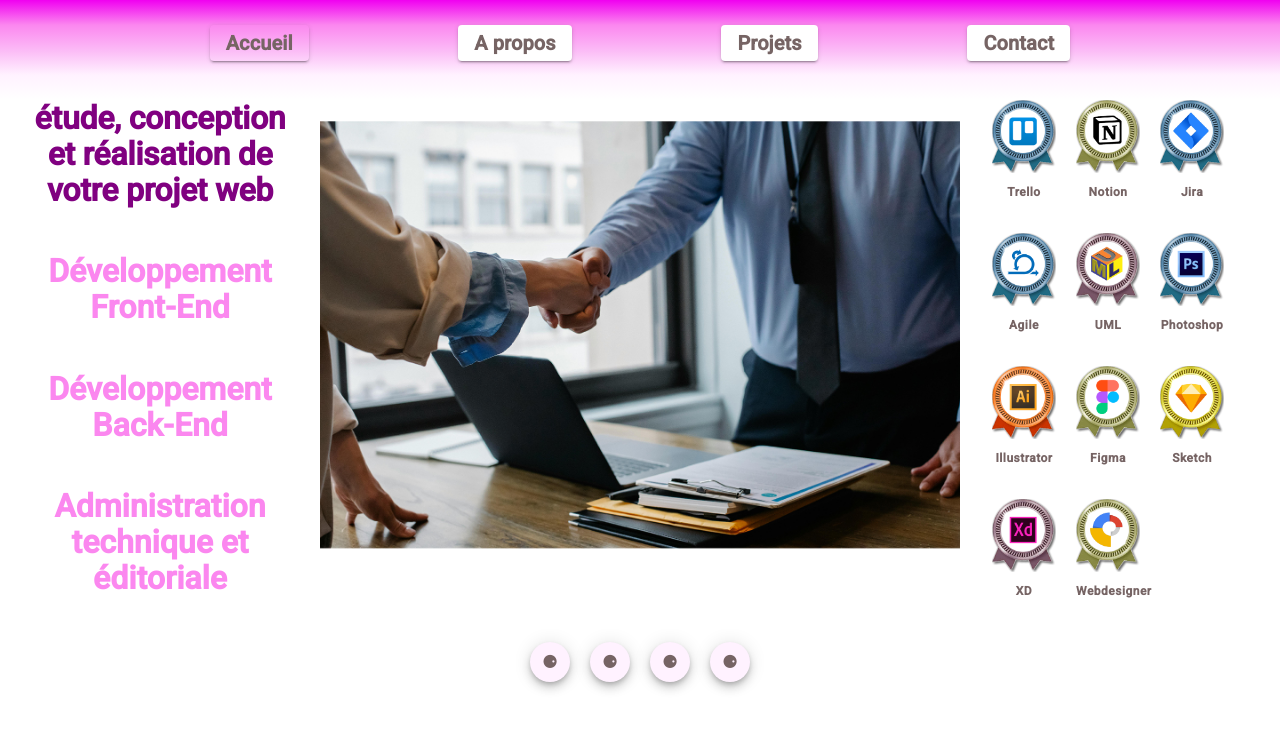
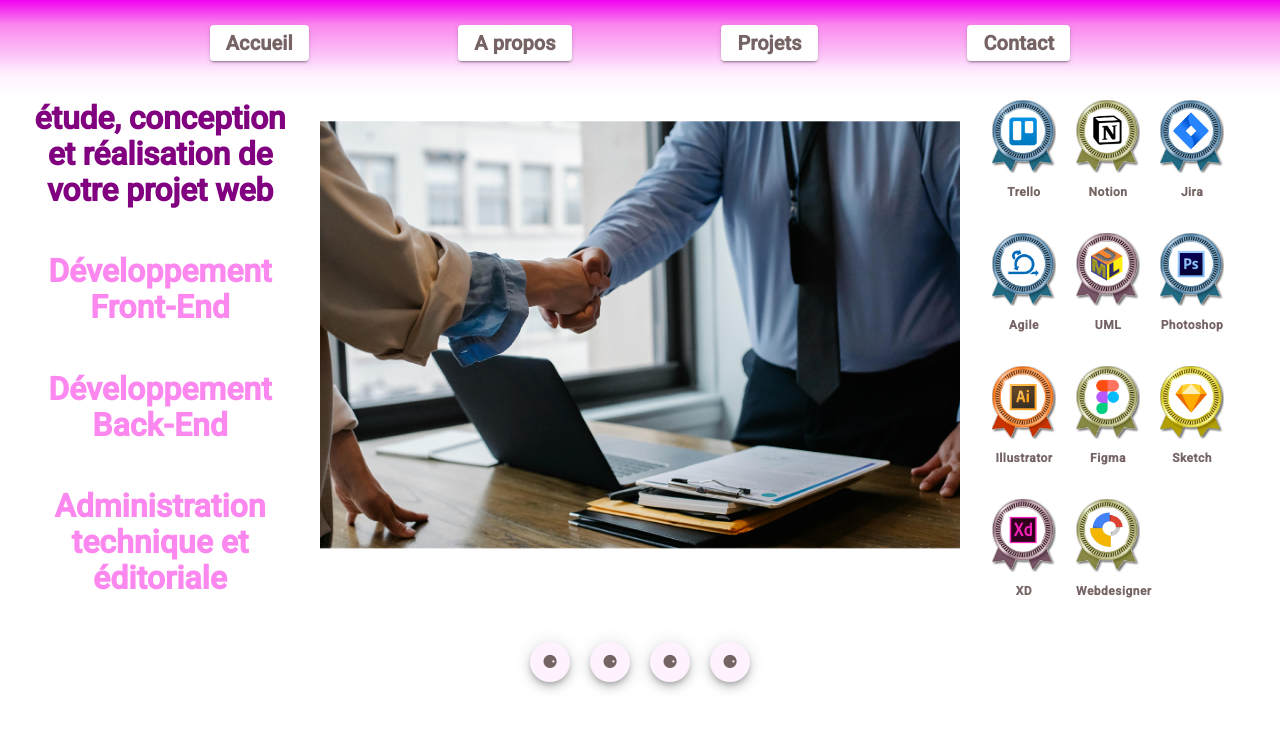
Before and after one commit to Patrice-H/portfolio-v2, an Angular app: page / in a window 1280 px wide. Shown: the top 730 px of the page. Built offline with nearby package versions, Linux system fonts and the light colour scheme.

Commit message:
Updates style

```diff
--- a/src/app/component/main-menu/main-menu.component.scss
+++ b/src/app/component/main-menu/main-menu.component.scss
@@ -13,10 +13,6 @@ nav {
       #fb87ef,
       #f000f0
     );
-    & > div.navbar button {
-      background-color: transparent;
-      border: none;
-    }
   }
 }
 button {
@@ -38,17 +34,11 @@ button {
   & button {
     color: #766464;
     background-color: white;
-    &.active {
-      background-color: transparent;
-    }
     &.active-btn {
       color: purple;
       background: transparent;
       box-shadow: none;
       cursor: default;
-      &:hover {
-        background: transparent;
-      }
     }
   }
 }
```
